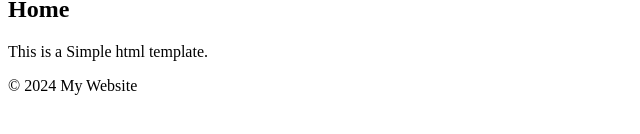
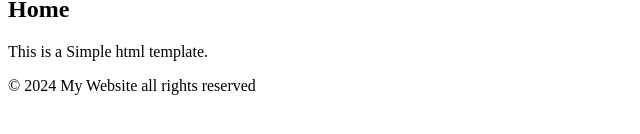
Before and after one commit to Ibrahimaoumardiallo/devoirgit, a plain HTML site: page index.html in a window 1280 px wide. Shown: the part 122-256 px from the top of the page, without its empty margins (0-640 px from the left). Drawn offline with Linux system fonts and the light colour scheme.

Commit message:
update du fichier index.html de la branch main

```diff
--- a/index.html
+++ b/index.html
@@ -19,7 +19,7 @@
     <p>This is a Simple html template. </p>
 </main>
 <footer>
-    <p>&copy; 2024 My Website</p>
+    <p>&copy; 2024 My Website all rights reserved</p>
 </footer>
 </body>
 </html>
```
